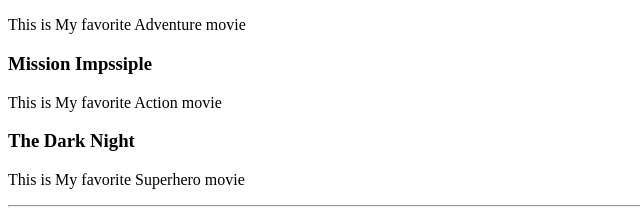
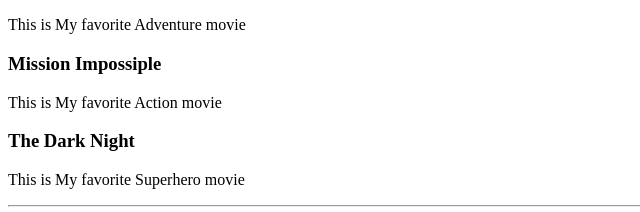
Before and after one commit to mhussien11/html-portfolio, a plain HTML site: page BestMovies.html in a window 1280 px wide. Shown: the part 327-539 px from the top of the page, 0-640 px from the left. Drawn offline with Linux system fonts and the light colour scheme.

Commit message:
Update BestMovies.html

```diff
--- a/BestMovies.html
+++ b/BestMovies.html
@@ -19,7 +19,7 @@
     <h3>Intersteller</h3>
     <p>This is My favorite  Adventure movie </p>
 
-    <h3>Mission Impssiple</h3>
+    <h3>Mission Impossiple</h3>
     <p>This is My favorite Action movie </p>
 
     <h3>The Dark Night</h3>
```
